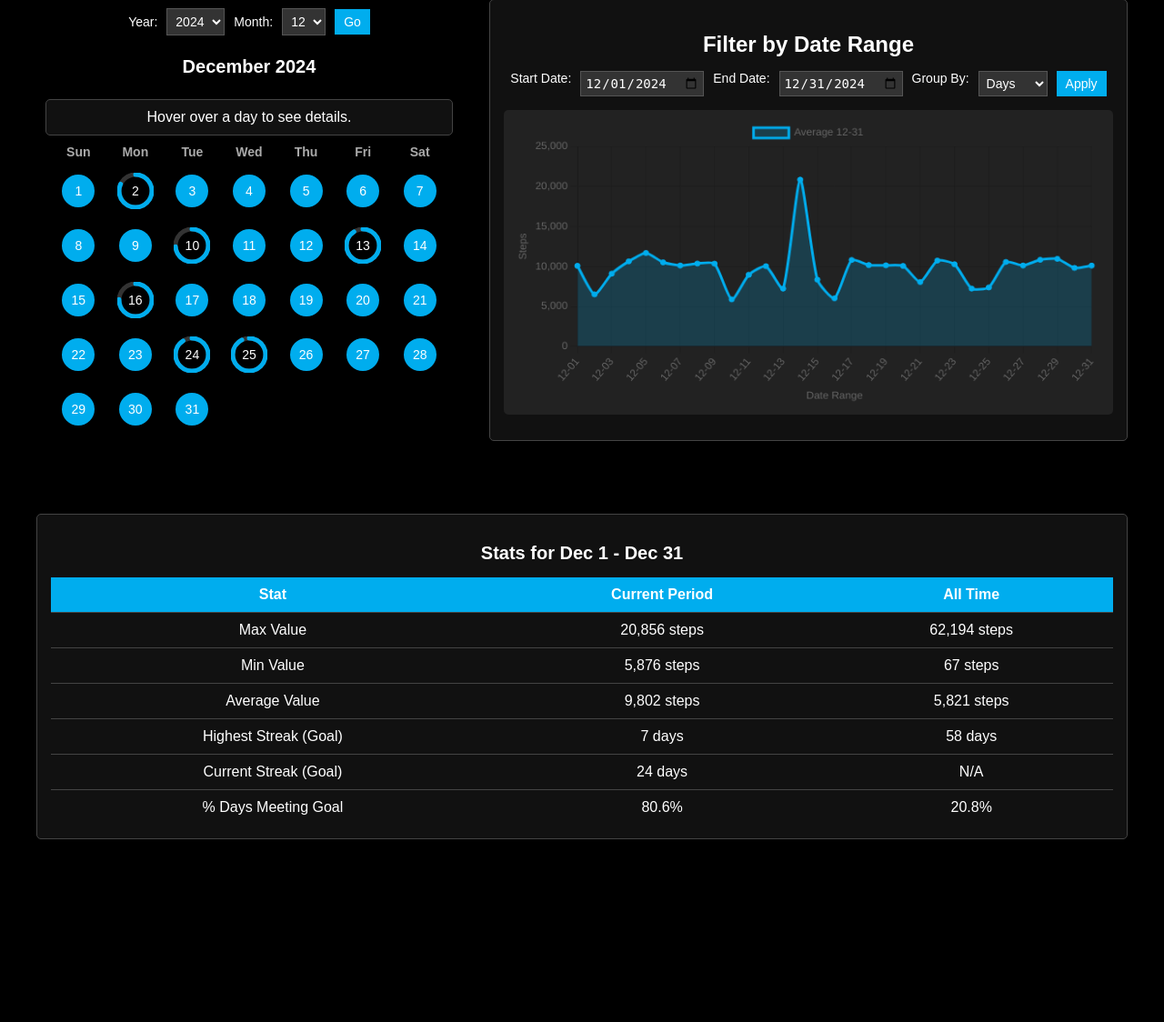
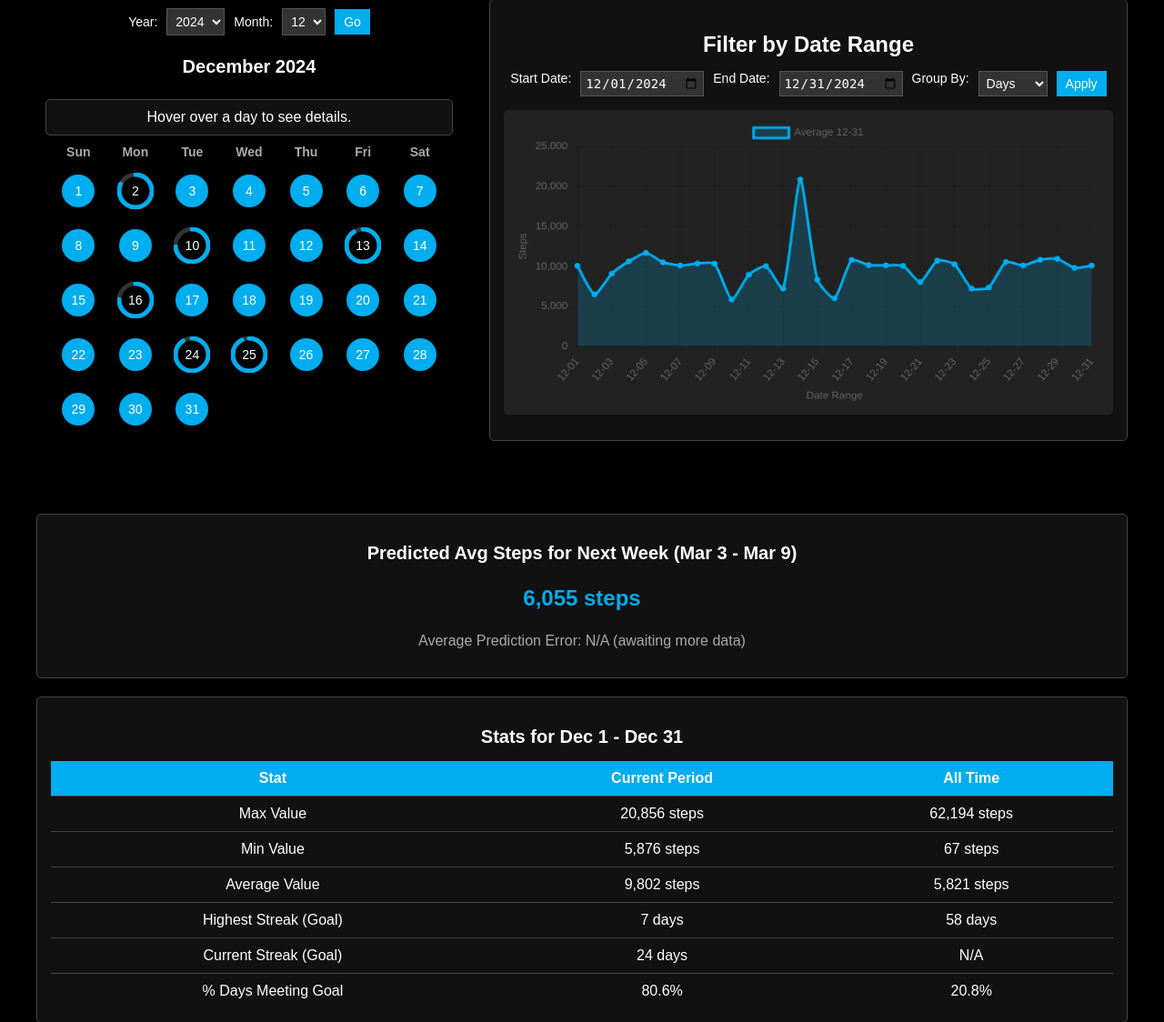
Before and after one commit to alcytorres/pure_health, a Flask app: page /?data_type=steps&year=2024&month=12 in a window 1280 px wide. Shown: the part 132-1256 px from the top of the page at 91% size. Before the commit the page ends 1055 px from the top, so only its background shows below. Run offline with Flask 3, Linux system fonts and the light colour scheme.

Commit message:
Use machine learning to predict avg steps

```diff
--- a/app.py
+++ b/app.py
@@ -2,10 +2,15 @@ from flask import Flask, render_template, request
 import csv
 from datetime import datetime, timedelta
 import calendar
+import pandas as pd
+from sklearn.linear_model import LinearRegression
+import numpy as np
+# NEW: For file operations
+import os
 
 app = Flask(__name__)
 
-# NEW: Define data types with their goals, units, CSV files, and labels
+# Existing data_types dictionary (unchanged)
 data_types = {
     'steps': {'goal': 8000, 'unit': 'steps', 'csv': 'steps_data.csv', 'label': 'Steps', 'column': 'steps'},
     'sleep': {'goal': 8, 'unit': 'hours', 'csv': 'sleep_data.csv', 'label': 'Sleep Hours', 'column': 'value'},
@@ -13,20 +18,101 @@ data_types = {
     'calories': {'goal': 2300, 'unit': 'calories', 'csv': 'calorie_intake_data.csv', 'label': 'Calorie Intake', 'column': 'value'},
 }
 
-# NEW: Define month_names to pass to template (moved from index.html)
+# Existing month_names (unchanged)
 month_names = [
     'January', 'February', 'March', 'April', 'May', 'June',
     'July', 'August', 'September', 'October', 'November', 'December'
 ]
 
+# NEW: Function to save prediction to CSV
+def save_prediction(prediction, week_start, week_end):
+    file_exists = os.path.isfile('step_predictions.csv')
+    with open('step_predictions.csv', 'a', newline='') as f:
+        writer = csv.writer(f)
+        if not file_exists:
+            writer.writerow(['week_start', 'week_end', 'predicted_steps'])
+        writer.writerow([week_start.strftime('%Y-%m-%d'), week_end.strftime('%Y-%m-%d'), prediction])
+
+# NEW: Function to evaluate predictions
+def evaluate_predictions():
+    try:
+        # Load actual steps and predictions
+        steps_df = pd.read_csv('steps_data.csv', parse_dates=['date'])
+        preds_df = pd.read_csv('step_predictions.csv', parse_dates=['week_start', 'week_end'])
+
+        # Calculate weekly averages from actual data
+        steps_df['week_start'] = steps_df['date'] - pd.to_timedelta(steps_df['date'].dt.weekday + 1, unit='D') + pd.offsets.Week(weekday=6)
+        weekly_actual = steps_df.groupby('week_start')['steps'].mean().reset_index()
+
+        # Merge with predictions where actual data exists
+        merged = preds_df.merge(weekly_actual, left_on='week_start', right_on='week_start', how='inner')
+        if merged.empty:
+            return None  # No overlapping data yet
+
+        # Calculate Mean Absolute Error
+        mae = abs(merged['predicted_steps'] - merged['steps']).mean()
+        return round(mae, 0)
+    except Exception as e:
+        print(f"Evaluation error: {e}")
+        return None
+
+# NEW: Updated function to predict and save
+def predict_next_week_steps():
+    try:
+        # Load and filter data (exclude 2024, include 2016-2023 and 2025 up to Feb 28)
+        df = pd.read_csv('steps_data.csv', parse_dates=['date'])
+        df = df[(df['date'].dt.year <= 2023) | ((df['date'].dt.year == 2025) & (df['date'] <= '2025-02-28'))]
+
+        # Group by week and calculate average steps
+        df['week'] = df['date'].dt.isocalendar().week
+        df['year'] = df['date'].dt.year
+        weekly_avg = df.groupby(['year', 'week'])['steps'].mean().reset_index()
+
+        # Weight 2025 data higher
+        weekly_avg['weight'] = np.where(weekly_avg['year'] == 2025, 1.2, 1.0)
+
+        # Prepare features and target
+        X = weekly_avg[['year', 'week']]
+        y = weekly_avg['steps']
+        weights = weekly_avg['weight']
+
+        # Train model
+        model = LinearRegression()
+        model.fit(X, y, sample_weight=weights)
+
+        # Use current date dynamically
+        current_date = datetime.now()
+        current_week = current_date.isocalendar()[1]
+        current_year = current_date.year
+        next_week = current_week + 1
+        next_year = current_year if next_week <= 52 else current_year + 1
+        next_week = next_week % 52 if next_week > 52 else next_week
+
+        # Calculate next week's date range
+        days_to_sunday = (6 - current_date.weekday() + 1) % 7
+        week_start = current_date + timedelta(days=days_to_sunday)
+        week_end = week_start + timedelta(days=6)
+        week_range = f"{week_start.strftime('%b %-d')} - {week_end.strftime('%b %-d')}"
+
+        # Predict steps for next week
+        prediction = model.predict([[next_year, next_week]])[0]
+        prediction = round(prediction, 0)
+
+        # NEW: Save the prediction
+        save_prediction(prediction, week_start, week_end)
+
+        return prediction, week_range
+    except Exception as e:
+        print(f"Prediction error: {e}")
+        return 0, "N/A"
+
 @app.route('/', methods=['GET'])
 def index():
-    # NEW: Get data_type from query parameters, default to 'steps'
+    # Existing logic (unchanged)
     data_type = request.args.get('data_type', 'steps')
     if data_type not in data_types:
         data_type = 'steps'
 
-    # NEW: Set variables based on selected data type
     csv_file = data_types[data_type]['csv']
     goal = data_types[data_type]['goal']
     unit = data_types[data_type]['unit']
@@ -41,7 +127,7 @@ def index():
         month = int(month_str)
     except:
         year = 2024
-        month = 11
+        month = 12
 
     if year < 2016:
         year = 2016
@@ -66,18 +152,16 @@ def index():
         end_date = datetime(year, month, 31)
     days_in_month = (end_date - start_date).days
 
-    # NEW: Read data dynamically based on data_type column
     all_data = {}
     with open(csv_file, 'r', encoding='utf-8') as f:
         reader = csv.DictReader(f)
         for row in reader:
             try:
                 d = datetime.strptime(row['date'], '%Y-%m-%d').date()
-                all_data[d] = float(row[column])  # Use float to handle both steps (int) and sleep/hydration (decimal)
+                all_data[d] = float(row[column])
             except:
                 pass
 
-    # NEW: Generalized from steps_data_month to data_month
     data_month = {}
     for day_num in range(1, days_in_month + 1):
         date_key = datetime(year, month, day_num).date()
@@ -92,7 +176,7 @@ def index():
     month_grid = []
     for _ in range(start_dow_sunday):
         month_grid.append((0, 0, True))
-    for day, value in month_data:  # NEW: Changed 'steps' to 'value'
+    for day, value in month_data:
         month_grid.append((day, value, False))
 
     start_date_str = request.args.get('start_date', '')
@@ -119,7 +203,6 @@ def index():
     if range_start > range_end:
         range_start, range_end = range_end, range_start
 
-    # NEW: Generalized from date_steps_list to date_value_list
     date_cursor = range_start
     date_value_list = []
     while date_cursor <= range_end:
@@ -129,13 +212,13 @@ def index():
 
     grouped_data = []
     if group_by == 'day':
-        for d, val in date_value_list:  # NEW: Changed 'st' to 'val'
+        for d, val in date_value_list:
             label = d.strftime('%m-%d')
             grouped_data.append((label, val))
     elif group_by == 'week':
         week_sums = {}
         week_counts = {}
-        for d, val in date_value_list:  # NEW: Changed 'st' to 'val'
+        for d, val in date_value_list:
             yw = d.isocalendar()[0:2]
             if yw not in week_sums:
                 week_sums[yw] = 0
@@ -150,7 +233,7 @@ def index():
     else:
         month_sums = {}
         month_counts = {}
-        for d, val in date_value_list:  # NEW: Changed 'st' to 'val'
+        for d, val in date_value_list:
             ym = (d.year, d.month)
             if ym not in month_sums:
                 month_sums[ym] = 0
@@ -166,14 +249,13 @@ def index():
     chart_labels = [t[0] for t in grouped_data]
     chart_values = [round(t[1], 2) for t in grouped_data]
 
-    # NEW: Helper function to calculate stats
     def calculate_stats(data_list, goal):
         if not data_list:
             return {
                 'max': 0, 'min': 0, 'avg': 0, 'highest_streak': 0,
                 'current_streak': 0, 'goal_percent': 0
             }
-        values = [v for _, v in data_list if v > 0]  # Exclude zeros for min
+        values = [v for _, v in data_list if v > 0]
         if not values:
             return {
                 'max': 0, 'min': 0, 'avg': 0, 'highest_streak': 0,
@@ -183,7 +265,6 @@ def index():
         min_val = min(values)
         avg_val = sum(values) / len(values)
 
-        # Calculate streaks
         current_streak = 0
         highest_streak = 0
         for i in range(len(data_list)):
@@ -192,11 +273,9 @@ def index():
                 highest_streak = max(highest_streak, current_streak)
             else:
                 current_streak = 0
-        # For current streak, assume it continues to today if at the end
         if data_list and data_list[-1][1] >= goal:
-            current_streak = sum(1 for d, v in data_list[-30:] if v >= goal)  # Last 30 days as proxy
+            current_streak = sum(1 for d, v in data_list[-30:] if v >= goal)
 
-        # Percentage of days meeting goal
         goal_met = sum(1 for _, v in data_list if v >= goal)
         goal_percent = (goal_met / len(data_list) * 100) if data_list else 0
 
@@ -206,17 +285,18 @@ def index():
             'goal_percent': round(goal_percent, 1)
         }
 
-    # NEW: Calculate stats for filtered range (current period)
     current_stats = calculate_stats(date_value_list, goal)
-
-    # NEW: Calculate stats for all-time (full dataset)
     all_time_stats = calculate_stats([(d, v) for d, v in all_data.items()], goal)
 
-    # NEW: Create stats_range string for the stats header based on the selected date range
-    start_display = range_start.strftime('%b') + " " + str(range_start.day)  # e.g., "Dec 1"
-    end_display = range_end.strftime('%b') + " " + str(range_end.day)          # e.g., "Dec 31"
+    start_display = range_start.strftime('%b') + " " + str(range_start.day)
+    end_display = range_end.strftime('%b') + " " + str(range_end.day)
     stats_range = start_display + " - " + end_display
 
+    # NEW: Get prediction, week range, and evaluation for steps only
+    prediction, week_range = predict_next_week_steps() if data_type == 'steps' else (None, None)
+    prediction_error = evaluate_predictions() if data_type == 'steps' else None
+
+    # Existing render_template with updated variables
     return render_template(
         'index.html',
         month_data=month_data,
@@ -233,12 +313,13 @@ def index():
         group_by=group_by,
         chart_labels=chart_labels,
         chart_values=chart_values,
-        # NEW: Pass stats_range to the template for dynamic stats header
         stats_range=stats_range,
         current_stats=current_stats,
-        all_time_stats=all_time_stats
+        all_time_stats=all_time_stats,
+        prediction=prediction,
+        week_range=week_range,
+        prediction_error=prediction_error  # NEW: Pass error to template
     )
-
 
 if __name__ == '__main__':
     app.run(debug=True)
--- a/static/style.css
+++ b/static/style.css
@@ -319,5 +294,36 @@ body {
 }
 
 .stats-grid tr:last-child td {
-  border-bottom: none; /* Remove border from last row */
+  border-bottom: none;
 }
+
+.prediction-section {
+  width: 100%;
+  max-width: 1200px;
+  margin: 20px auto 0;
+  background: #111;
+  border: 1px solid #444;
+  border-radius: 5px;
+  padding: 15px;
+  box-sizing: border-box;
+  text-align: center;
+}
+
+.prediction-title {
+  font-size: 20px;
+  color: #fff;
+  margin-bottom: 10px;
+}
+
+.prediction-value {
+  font-size: 24px;
+  font-weight: bold;
+  color: #00adee;
+}
+
+/* NEW: Style for prediction error */
+.prediction-error {
+  font-size: 16px;
+  color: #aaa;
+  margin-top: 10px;
+}
--- /dev/null
+++ b/step_predictions.csv
@@ -0,0 +1,3 @@
+week_start,week_end,predicted_steps
+2025-03-03,2025-03-09,6055.0
+2025-03-03,2025-03-09,6055.0
--- a/templates/index.html
+++ b/templates/index.html
@@ -3,13 +3,11 @@
 <head>
   <meta charset="UTF-8" />
   <meta name="viewport" content="width=device-width, initial-scale=1.0"/>
-  <!-- NEW: Dynamic title -->
   <title>{{ label }} Calendar</title>
   <link rel="stylesheet" href="{{ url_for('static', filename='style.css') }}">
   <script src="https://cdn.jsdelivr.net/npm/chart.js"></script>
 </head>
 <body>
-<!-- NEW: Dashboard navigation -->
 <div class="dashboard">
   <a href="{{ url_for('index', data_type='steps', year=selected_year, month=selected_month) }}" {% if data_type == 'steps' %}class="active"{% endif %}>Steps</a>
   <a href="{{ url_for('index', data_type='hydration', year=selected_year, month=selected_month) }}" {% if data_type == 'hydration' %}class="active"{% endif %}>Hydration</a>
@@ -17,7 +15,6 @@
   <a href="{{ url_for('index', data_type='sleep', year=selected_year, month=selected_month) }}" {% if data_type == 'sleep' %}class="active"{% endif %}>Sleep</a>
 </div>
 
-<!-- NEW: Wrap calendar and range sections in a flex container -->
 <div class="content-wrapper">
   <div class="calendar-container">
     <form method="GET" class="month-year-form">
@@ -134,10 +131,21 @@
       <canvas id="lineChart"></canvas>
     </div>
   </div>
-</div> <!-- NEW: Closing tag for content-wrapper -->
+</div>
 
+<!-- NEW: Updated prediction section with error display -->
+{% if data_type == 'steps' and prediction is not none %}
+<div class="prediction-section">
+  <h2 class="prediction-title">Predicted Avg Steps for Next Week ({{ week_range }})</h2>
+  <p class="prediction-value">{{ "{:,.0f}".format(prediction) }} steps</p>
+  {% if prediction_error is not none %}
+  <p class="prediction-error">Average Prediction Error: {{ "{:,.0f}".format(prediction_error) }} steps</p>
+  {% else %}
+  <p class="prediction-error">Average Prediction Error: N/A (awaiting more data)</p>
+  {% endif %}
+</div>
+{% endif %}
 
-<!-- NEW: Stats table section -->
 <div class="stats-table">
   <h2 class="stats-title">Stats for {{ stats_range }}</h2>
   <table class="stats-grid">
@@ -151,50 +159,40 @@
     <tbody>
       <tr>
         <td>Max Value</td>
-        <!-- NEW: Apply comma formatting (no decimals) -->
         <td>{{ "{:,.0f}".format(current_stats.max) }} {{ unit }}</td>
         <td>{{ "{:,.0f}".format(all_time_stats.max) }} {{ unit }}</td>
       </tr>
       <tr>
         <td>Min Value</td>
-        <!-- NEW: Apply comma formatting (no decimals) -->
         <td>{{ "{:,.0f}".format(current_stats.min) }} {{ unit }}</td>
         <td>{{ "{:,.0f}".format(all_time_stats.min) }} {{ unit }}</td>
       </tr>
       <tr>
         <td>Average Value</td>
-        <!-- NEW: Apply comma formatting with one decimal place -->
-        <!-- NEW: If data_type is steps, round without decimals; otherwise, round to one decimal place -->
         <td>{{ "{:,.0f}".format(current_stats.avg) if data_type == 'steps' else "{:,.1f}".format(current_stats.avg) }} {{ unit }}</td>
         <td>{{ "{:,.0f}".format(all_time_stats.avg) if data_type == 'steps' else "{:,.1f}".format(all_time_stats.avg) }} {{ unit }}</td>
-        </tr>
+      </tr>
       <tr>
         <td>Highest Streak (Goal)</td>
-        <!-- NEW: Apply comma formatting (no decimals) -->
         <td>{{ "{:,.0f}".format(current_stats.highest_streak) }} days</td>
         <td>{{ "{:,.0f}".format(all_time_stats.highest_streak) }} days</td>
       </tr>
       <tr>
         <td>Current Streak (Goal)</td>
-        <!-- NEW: Apply comma formatting (no decimals) -->
         <td>{{ "{:,.0f}".format(current_stats.current_streak) }} days</td>
         <td>N/A</td>
       </tr>
       <tr>
         <td>% Days Meeting Goal</td>
-        <!-- NEW: Apply comma formatting with one decimal place -->
         <td>{{ "{:,.1f}".format(current_stats.goal_percent) }}%</td>
         <td>{{ "{:,.1f}".format(all_time_stats.goal_percent) }}%</td>
       </tr>
     </tbody>
   </table>
 </div>
-</div> <!-- NEW: Closing content-wrapper (already present if previous change applied) -->
-
 
 <script src="{{ url_for('static', filename='script.js') }}"></script>
 <script>
-/* NEW: Embedded data for the chart with dynamic variables */
 const dataType = "{{ data_type }}";
 const chartLabels = {{ chart_labels | tojson }};
 const chartValues = {{ chart_values | tojson }};
```
Also changed, not shown: other parts of static/style.css (+10 -35 lines), 2 other files.
